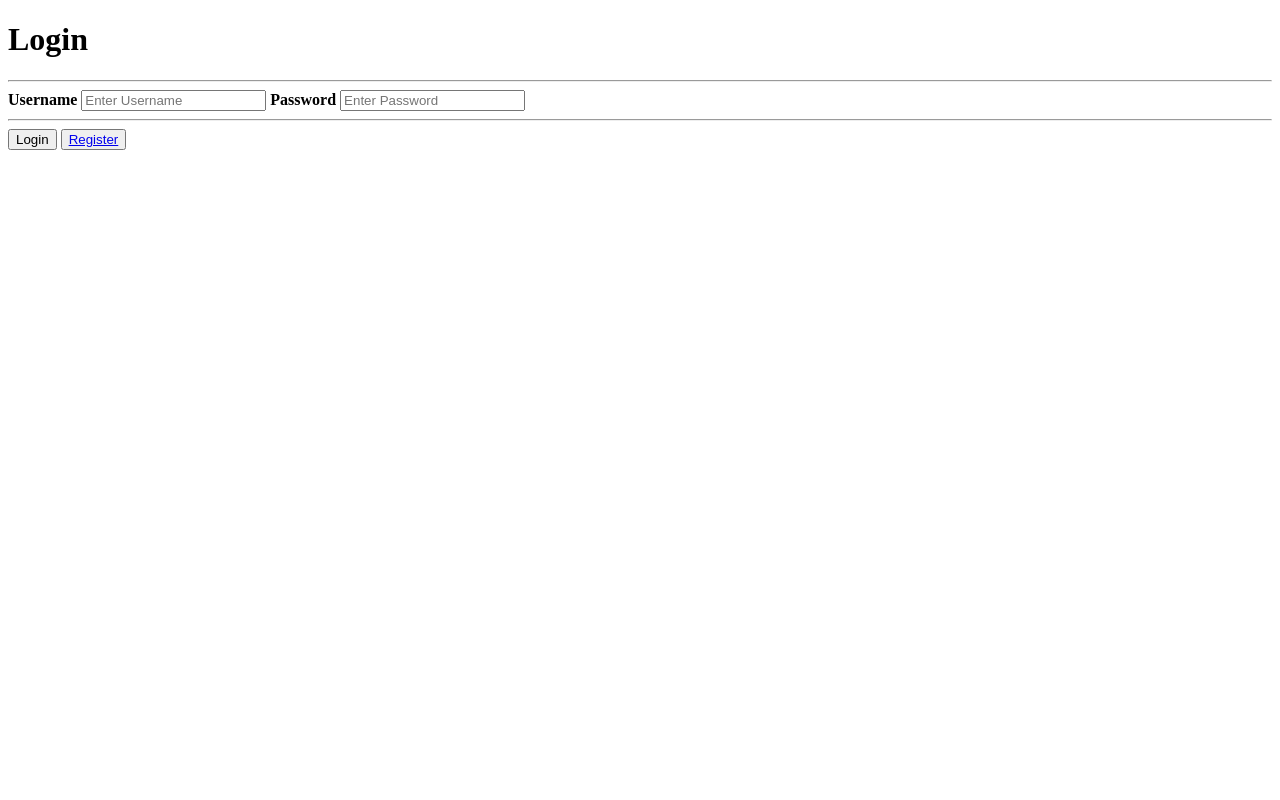
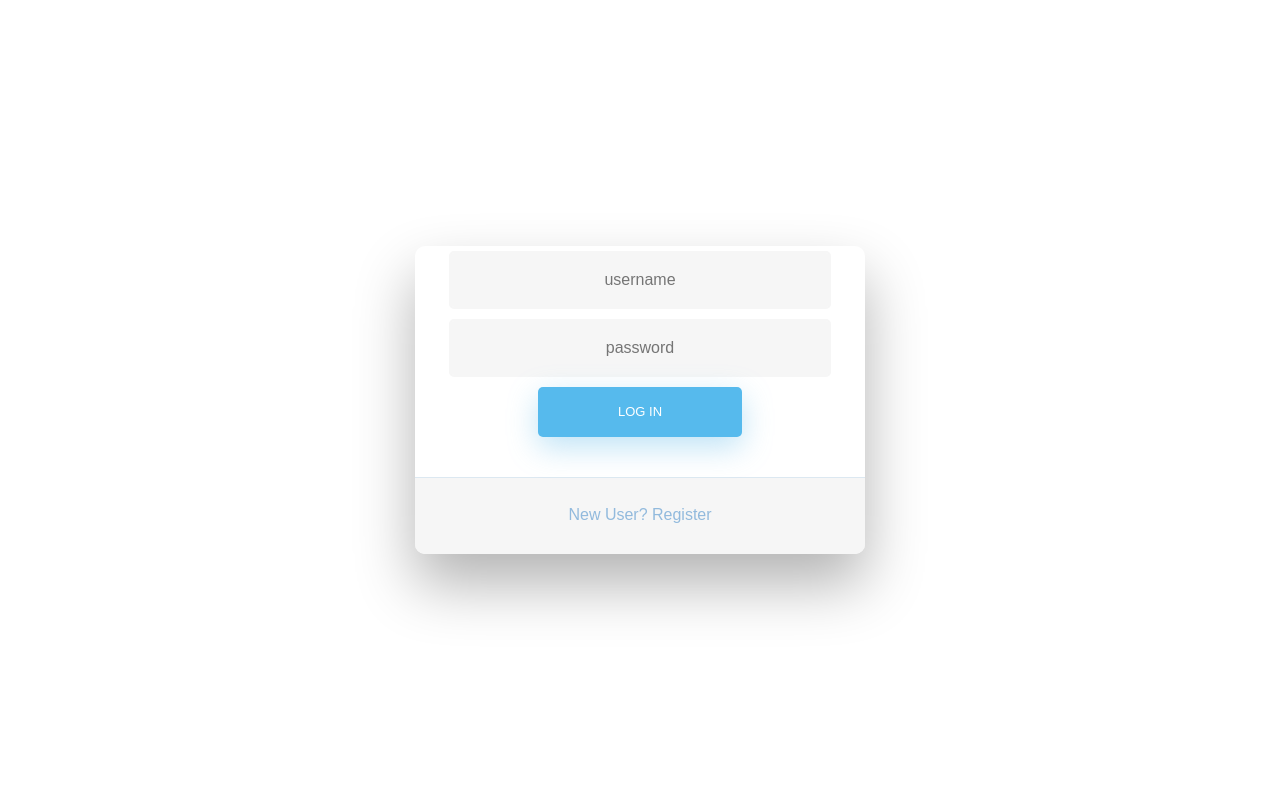
Before and after one commit to krish1010/flask-agile-app, a Flask app: page /users/login in a window 1280 px wide. Run offline with Flask 2, Linux system fonts and the light colour scheme; some libraries are stand-ins or nearby versions.

Commit message:
added styling

```diff
--- /dev/null
+++ b/static/login/login.css
@@ -0,0 +1,279 @@
+/* BASIC */
+
+html {
+    background-color: #56baed;
+}
+
+body {
+    font-family: "Poppins", sans-serif;
+    height: 100vh;
+}
+
+a {
+    color: #92badd;
+    display: inline-block;
+    text-decoration: none;
+    font-weight: 400;
+}
+
+h2 {
+    text-align: center;
+    font-size: 16px;
+    font-weight: 600;
+    text-transform: uppercase;
+    display: inline-block;
+    margin: 40px 8px 10px 8px;
+    color: #cccccc;
+}
+
+
+/* STRUCTURE */
+
+.wrapper {
+    display: flex;
+    align-items: center;
+    flex-direction: column;
+    justify-content: center;
+    width: 100%;
+    min-height: 100%;
+    padding: 20px;
+}
+
+#formContent {
+    -webkit-border-radius: 10px 10px 10px 10px;
+    border-radius: 10px 10px 10px 10px;
+    background: #fff;
+    padding: 30px;
+    width: 90%;
+    max-width: 450px;
+    position: relative;
+    padding: 0px;
+    -webkit-box-shadow: 0 30px 60px 0 rgba(0, 0, 0, 0.3);
+    box-shadow: 0 30px 60px 0 rgba(0, 0, 0, 0.3);
+    text-align: center;
+}
+
+#formFooter {
+    background-color: #f6f6f6;
+    border-top: 1px solid #dce8f1;
+    padding: 25px;
+    text-align: center;
+    -webkit-border-radius: 0 0 10px 10px;
+    border-radius: 0 0 10px 10px;
+}
+
+
+/* TABS */
+
+h2.inactive {
+    color: #cccccc;
+}
+
+h2.active {
+    color: #0d0d0d;
+    border-bottom: 2px solid #5fbae9;
+}
+
+
+/* FORM TYPOGRAPHY*/
+
+input[type=button], input[type=submit], input[type=reset] {
+    background-color: #56baed;
+    border: none;
+    color: white;
+    padding: 15px 80px;
+    text-align: center;
+    text-decoration: none;
+    display: inline-block;
+    text-transform: uppercase;
+    font-size: 13px;
+    -webkit-box-shadow: 0 10px 30px 0 rgba(95, 186, 233, 0.4);
+    box-shadow: 0 10px 30px 0 rgba(95, 186, 233, 0.4);
+    -webkit-border-radius: 5px 5px 5px 5px;
+    border-radius: 5px 5px 5px 5px;
+    margin: 5px 20px 40px 20px;
+    -webkit-transition: all 0.3s ease-in-out;
+    -moz-transition: all 0.3s ease-in-out;
+    -ms-transition: all 0.3s ease-in-out;
+    -o-transition: all 0.3s ease-in-out;
+    transition: all 0.3s ease-in-out;
+}
+
+input[type=button]:hover, input[type=submit]:hover, input[type=reset]:hover {
+    background-color: #39ace7;
+}
+
+input[type=button]:active, input[type=submit]:active, input[type=reset]:active {
+    -moz-transform: scale(0.95);
+    -webkit-transform: scale(0.95);
+    -o-transform: scale(0.95);
+    -ms-transform: scale(0.95);
+    transform: scale(0.95);
+}
+
+input[type=text], input[type=password] {
+    background-color: #f6f6f6;
+    border: none;
+    color: #0d0d0d;
+    padding: 15px 32px;
+    text-align: center;
+    text-decoration: none;
+    display: inline-block;
+    font-size: 16px;
+    margin: 5px;
+    width: 85%;
+    border: 2px solid #f6f6f6;
+    -webkit-transition: all 0.5s ease-in-out;
+    -moz-transition: all 0.5s ease-in-out;
+    -ms-transition: all 0.5s ease-in-out;
+    -o-transition: all 0.5s ease-in-out;
+    transition: all 0.5s ease-in-out;
+    -webkit-border-radius: 5px 5px 5px 5px;
+    border-radius: 5px 5px 5px 5px;
+}
+
+input[type=text]:focus {
+    background-color: #fff;
+    border-bottom: 2px solid #5fbae9;
+}
+
+input[type=text]:placeholder {
+    color: #cccccc;
+}
+
+
+/* ANIMATIONS */
+
+/* Simple CSS3 Fade-in-down Animation */
+.fadeInDown {
+    -webkit-animation-name: fadeInDown;
+    animation-name: fadeInDown;
+    -webkit-animation-duration: 1s;
+    animation-duration: 1s;
+    -webkit-animation-fill-mode: both;
+    animation-fill-mode: both;
+}
+
+@-webkit-keyframes fadeInDown {
+    0% {
+        opacity: 0;
+        -webkit-transform: translate3d(0, -100%, 0);
+        transform: translate3d(0, -100%, 0);
+    }
+    100% {
+        opacity: 1;
+        -webkit-transform: none;
+        transform: none;
+    }
+}
+
+@keyframes fadeInDown {
+    0% {
+        opacity: 0;
+        -webkit-transform: translate3d(0, -100%, 0);
+        transform: translate3d(0, -100%, 0);
+    }
+    100% {
+        opacity: 1;
+        -webkit-transform: none;
+        transform: none;
+    }
+}
+
+/* Simple CSS3 Fade-in Animation */
+@-webkit-keyframes fadeIn {
+    from {
+        opacity: 0;
+    }
+    to {
+        opacity: 1;
+    }
+}
+
+@-moz-keyframes fadeIn {
+    from {
+        opacity: 0;
+    }
+    to {
+        opacity: 1;
+    }
+}
+
+@keyframes fadeIn {
+    from {
+        opacity: 0;
+    }
+    to {
+        opacity: 1;
+    }
+}
+
+.fadeIn {
+    opacity: 0;
+    -webkit-animation: fadeIn ease-in 1;
+    -moz-animation: fadeIn ease-in 1;
+    animation: fadeIn ease-in 1;
+
+    -webkit-animation-fill-mode: forwards;
+    -moz-animation-fill-mode: forwards;
+    animation-fill-mode: forwards;
+
+    -webkit-animation-duration: 1s;
+    -moz-animation-duration: 1s;
+    animation-duration: 1s;
+}
+
+.fadeIn.first {
+    -webkit-animation-delay: 0.4s;
+    -moz-animation-delay: 0.4s;
+    animation-delay: 0.4s;
+}
+
+.fadeIn.second {
+    -webkit-animation-delay: 0.6s;
+    -moz-animation-delay: 0.6s;
+    animation-delay: 0.6s;
+}
+
+.fadeIn.third {
+    -webkit-animation-delay: 0.8s;
+    -moz-animation-delay: 0.8s;
+    animation-delay: 0.8s;
+}
+
+.fadeIn.fourth {
+    -webkit-animation-delay: 1s;
+    -moz-animation-delay: 1s;
+    animation-delay: 1s;
+}
+
+/* Simple CSS3 Fade-in Animation */
+.underlineHover:after {
+    display: block;
+    left: 0;
+    bottom: -10px;
+    width: 0;
+    height: 2px;
+    background-color: #56baed;
+    content: "";
+    transition: width 0.2s;
+}
+
+.underlineHover:hover {
+    color: #0d0d0d;
+}
+
+.underlineHover:hover:after {
+    width: 100%;
+}
+
+
+/* OTHERS */
+
+*:focus {
+    outline: none;
+}
+
+#icon {
+    width: 60%;
+}
--- a/templates/login.html
+++ b/templates/login.html
@@ -3,26 +3,27 @@
 <head>
     <meta charset="UTF-8">
     <title>Login</title>
+    <link href="//maxcdn.bootstrapcdn.com/bootstrap/4.0.0/css/bootstrap.min.css" rel="stylesheet" id="bootstrap-css">
+    <script src="//maxcdn.bootstrapcdn.com/bootstrap/4.0.0/js/bootstrap.min.js"></script>
+    <script src="//cdnjs.cloudflare.com/ajax/libs/jquery/3.2.1/jquery.min.js"></script>
+    <link rel="stylesheet" href="/static/login/login.css">
 </head>
 <body>
-<form action="{{ url_for('users.login') }}" method="post">
-    <class
-    ="container">
-    <h1>Login</h1>
-    <hr>
-
-    <label for="email"><strong>Username</strong></label>
-    <input type="text" placeholder="Enter Username" name="username" id="username" required>
 
 
-    <label for="psw"><strong>Password</strong></label>
-    <input type="password" placeholder="Enter Password" name="psw" id="psw" required>
+<div class="wrapper fadeInDown">
+    <div id="formContent">
+        <form action="{{ url_for('users.login') }}" method="post">
+            <input type="text" id="login" class="fadeIn second" name="username" placeholder="username">
+            <input type="password" id="password" class="fadeIn third" name="psw" placeholder="password">
+            <input type="submit" class="fadeIn fourth" value="Log In">
+        </form>
 
-    <hr>
-    <button type="submit" class="registerbtn">Login</button>
+        <div id="formFooter">
+            <a class="underlineHover" href="{{ url_for('users.register_user') }}">New User? Register</a>
         </div>
-</form>
-<button><a href="{{ url_for('users.register_user') }}">Register</a></button>
+
+    </div>
     {% with messages = get_flashed_messages() %}
         {% if messages %}
             <ul class=flashes>
@@ -32,5 +33,7 @@
             </ul>
         {% endif %}
     {% endwith %}
+</div>
+
 </body>
 </html>
```
Also changed, not shown: static/register/register.css (added, +57 -0 lines), static/tasks/display/display.css (added, +35 -0 lines), templates/create_task.html (+45 -32 lines), templates/display_tasks.html (+45 -39 lines), templates/register.html (+4 -59 lines). Lines whose indentation alone changed are shown as unchanged.
